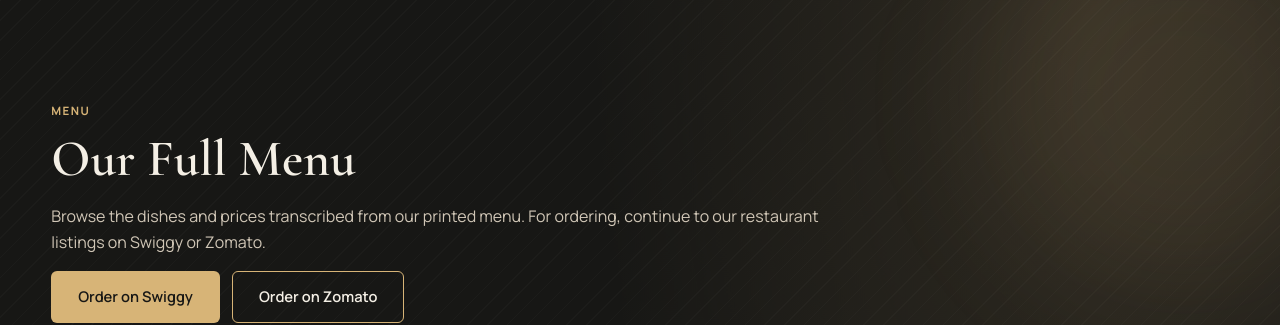
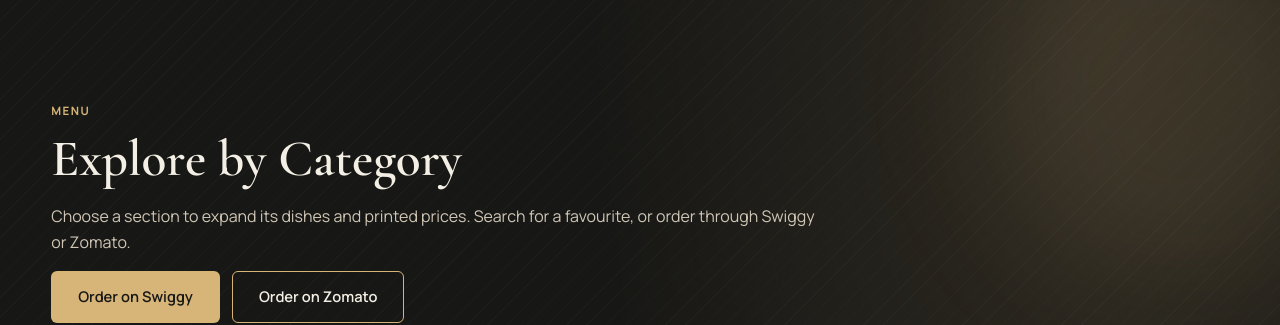
Before and after one commit to dushu2006/FullMoons, a Next.js app: page / in a window 1280 px wide. Shown: the part 2800-3125 px from the top of the page. Built offline with nearby package versions, Linux system fonts and the light colour scheme; no server answers.

Commit message:
Clarify category-first menu presentation

```diff
--- a/src/app/page.tsx
+++ b/src/app/page.tsx
@@ -119,11 +119,11 @@
           <div className="site-container relative">
             <SectionHeading
               eyebrow="Menu"
-              title="Our Full Menu"
+              title="Explore by Category"
               description={
                 <>
                   <p>
-                    Browse the dishes and prices transcribed from our printed menu. For ordering, continue to our restaurant listings on Swiggy or Zomato.
+                    Choose a section to expand its dishes and printed prices. Search for a favourite, or order through Swiggy or Zomato.
                   </p>
                   <div className="mt-4 flex flex-wrap gap-3">
                     <ActionLink href={siteConfig.links.swiggyListing} className="btn btn-primary">
```
